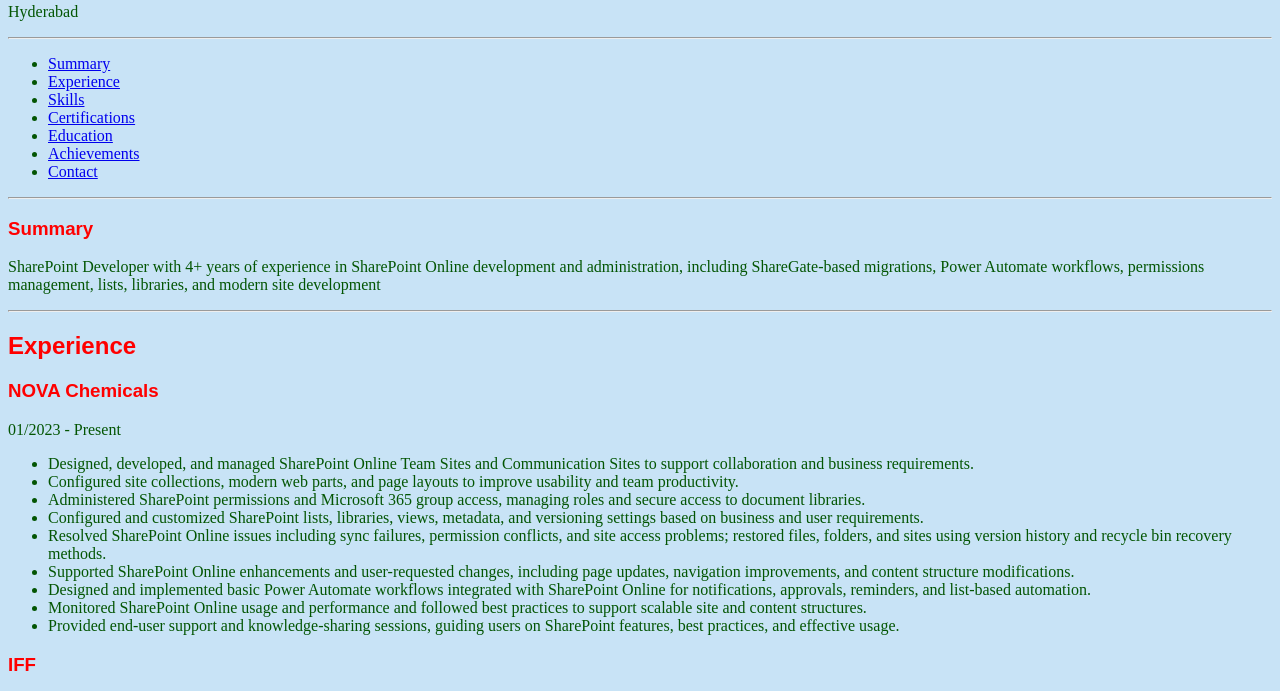
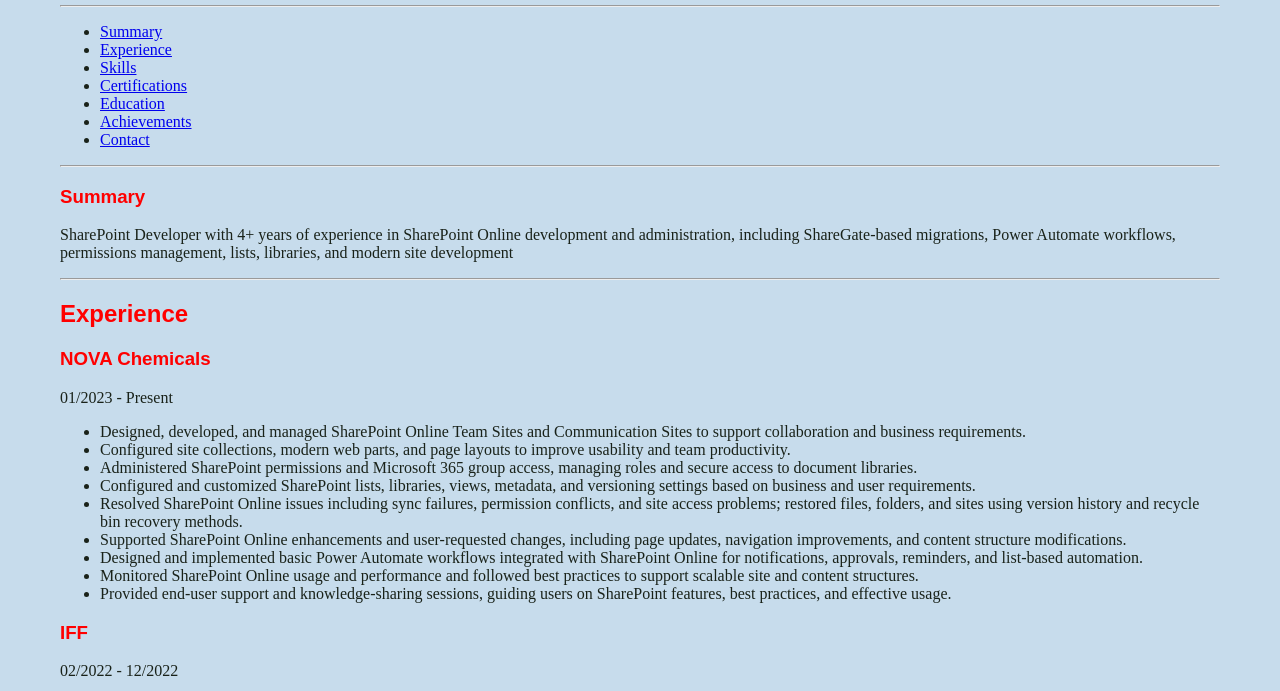
Before and after one commit to Sateesh-Lalam/resume, a plain HTML site: page index.html in a window 1280 px wide. Shown: the part 111-802 px from the top of the page. Drawn offline with Linux system fonts and the light colour scheme; a web font is replaced by a local one.

Commit message:
Day-2: updated resume with CSS

```diff
--- a/style.css
+++ b/style.css
@@ -3,6 +3,13 @@
 @import url("https://fonts.googleapis.com/css2?family=DynaPuff:wght@400..700&family=Fuzzy+Bubbles:wght@400;700&display=swap");
 
 /* CSS Starts here */
+
+#header h1,
+#header p {
+  margin: 5px 0px;
+  width: 1000px;
+  text-align: center;
+}
 h1,
 h2,
 h3 {
@@ -10,10 +17,15 @@
   font-family: "Fuzzy Bubbles", sans-serif;
 }
 body {
-  background-color: rgb(200, 227, 246);
+  background-color: rgb(199, 220, 236);
+  padding: 10px 50px;
+  margin: 10px;
 }
 p,
 ul,
 table {
-  color: rgb(3, 85, 3);
+  color: rgb(25, 34, 25);
 }
+#foo p {
+  color: rgb(173, 39, 153);
+}
```
Also changed, not shown: 1 other file.
